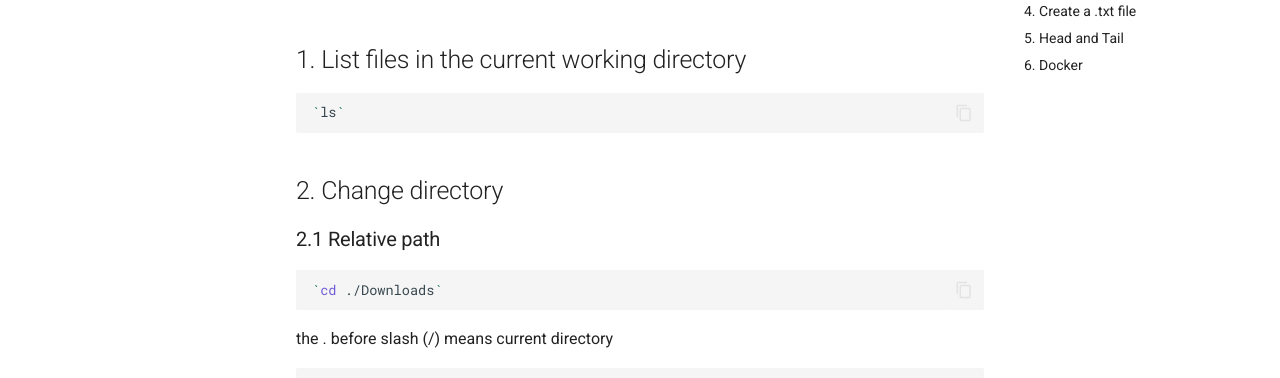
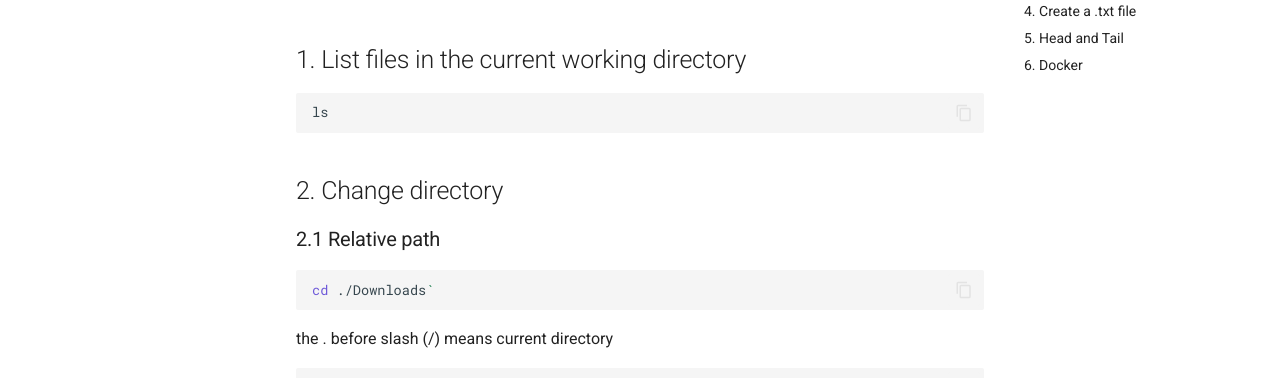
Before and after one commit to PeterResutik/bme307, an MkDocs documentation site: the page built from docs/commands.md, in a window 1280 px wide and 900 px high. Shown: the part 328-706 px from the top of the window. Built offline with MkDocs 1.6.1 and Material for MkDocs 9.7.7, drawn with Linux system fonts in a browser that asks for light colours.

Commit message:
small corrections

````diff
--- a/docs/commands.md
+++ b/docs/commands.md
@@ -6,13 +6,13 @@ Depending on your operating system, open either terminal (Mac) or PowerShell (Wi
 ## 1. List files in the current working directory
 
 ```bash
-`ls`
+ls
 ```
 
 ## 2. Change directory
 ### 2.1 Relative path
 ```bash
-`cd ./Downloads`
+cd ./Downloads`
 ```
 the . before slash (/) means current directory
 ```bash
````
